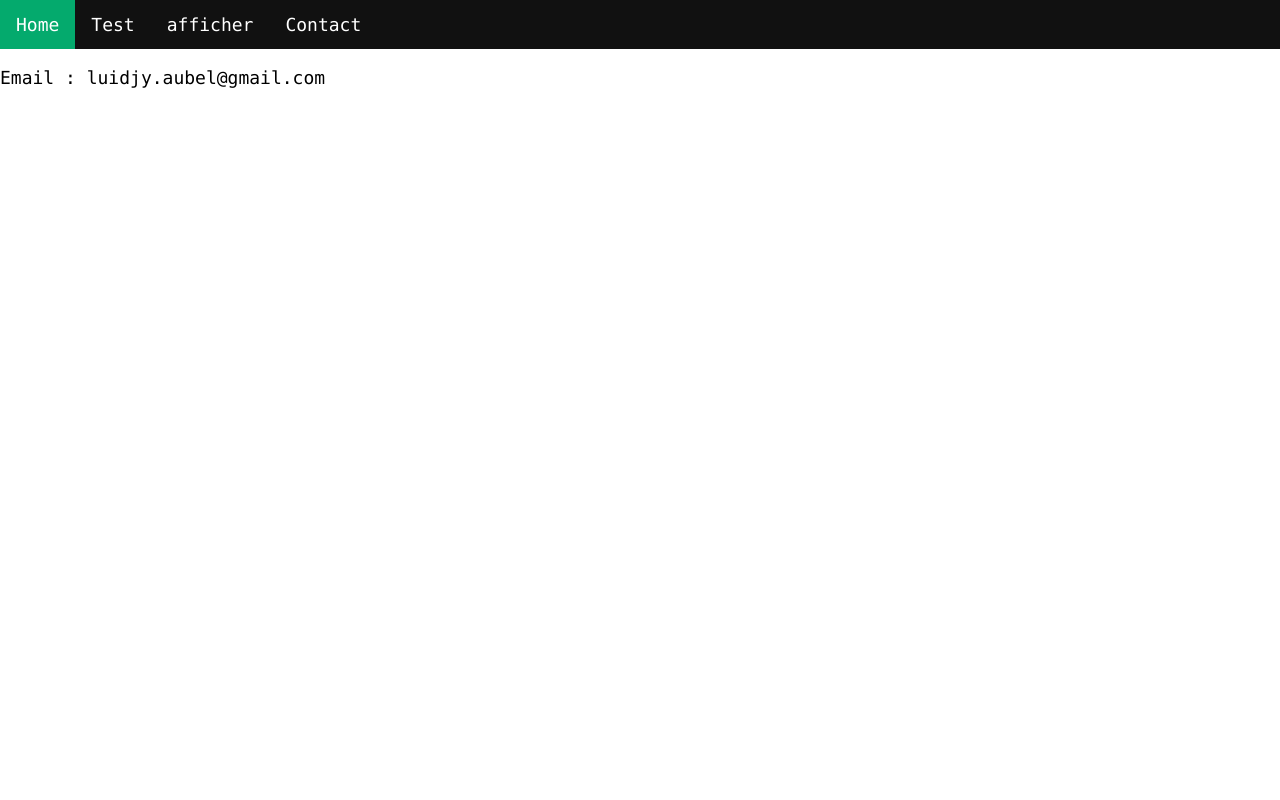
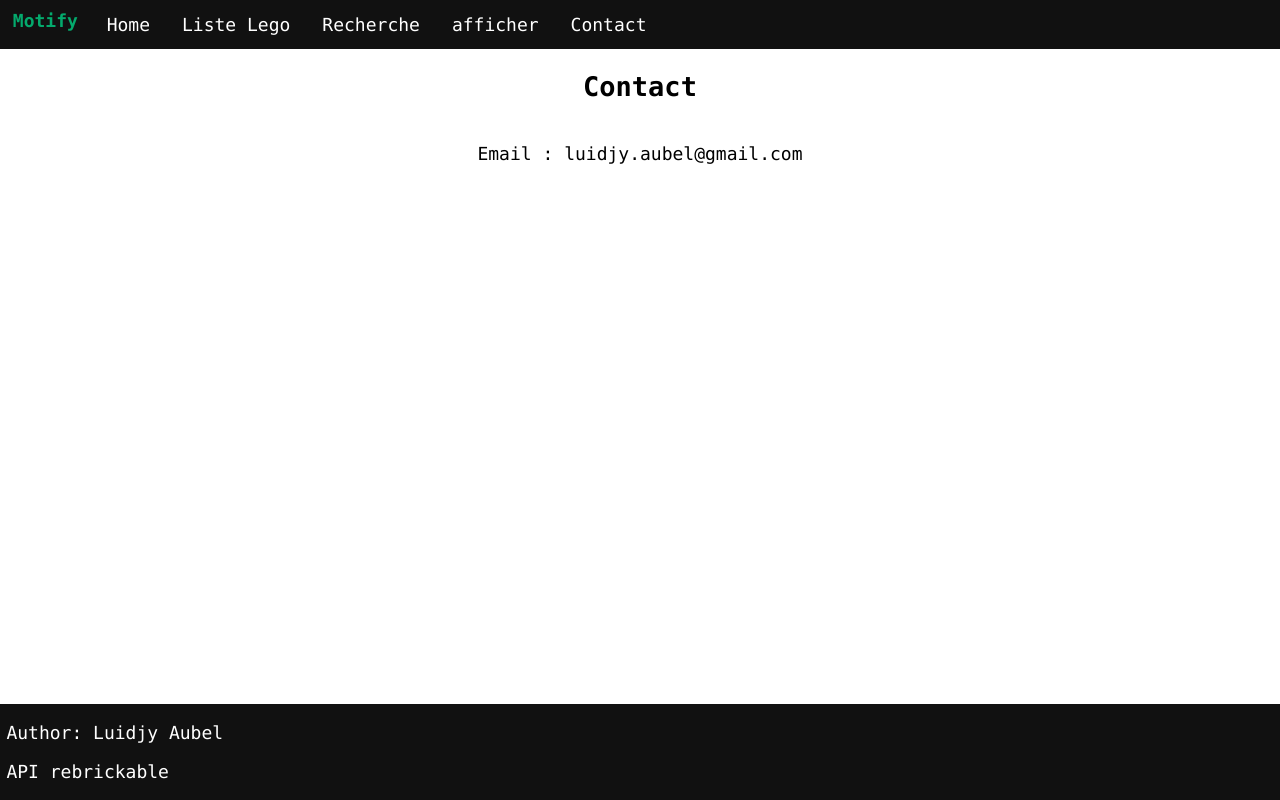
Before and after one commit to LuidjyAubel/React-app, a React (Create React App) app: page /contact in a window 1280 px wide. Built offline with nearby package versions, Linux system fonts and the light colour scheme.

Commit message:
Fix: Style

```diff
--- a/public/index.html
+++ b/public/index.html
@@ -2,7 +2,7 @@
 <html lang="en">
   <head>
     <meta charset="utf-8" />
-    <link rel="icon" href="%PUBLIC_URL%/favicon.ico" />
+    <link rel="icon" href="%PUBLIC_URL%/motify.png" />
     <meta name="viewport" content="width=device-width, initial-scale=1" />
     <meta name="theme-color" content="#000000" />
     <meta
@@ -24,7 +24,7 @@
       work correctly both with client-side routing and a non-root public URL.
       Learn how to configure a non-root public URL by running `npm run build`.
     -->
-    <title>Project react</title>
+    <title>Motify</title>
   </head>
   <body>
     <noscript>You need to enable JavaScript to run this app.</noscript>
--- a/src/App.css
+++ b/src/App.css
@@ -78,6 +78,6 @@ input[type=text],input[type=password], select {
   box-sizing: border-box;
 }
 img{
-  width: 500px;
+  width: 700px;
   height: 500px;
 }
--- a/src/App.js
+++ b/src/App.js
@@ -3,6 +3,7 @@ import './App.css';
 import { BrowserRouter, Routes, Route } from 'react-router-dom';
 // import de nos pages
 import Home from './pages/Home';
+import LegoList from './pages/LegoList'
 import NoPage from './pages/NoPage';
 import Layout from './pages/Layout';
 import Contact from './pages/Contact';
@@ -16,6 +17,7 @@ function App() {
       <Routes>
         <Route path='/' element={<Layout/>}>
         <Route index element={<Home/>}/>
+        <Route path='legolist' element={<LegoList/>}/>
         <Route path='test' element={<Test/>}/>
         <Route path='afficher' element={<Afficher/>}/>
         <Route path='contact' element={<Contact/>}/>
--- a/src/components/ApiCall.js
+++ b/src/components/ApiCall.js
@@ -28,7 +28,7 @@ function ApiCall(){
         return <div>Chargement...</div>
     }else{
         return (
-            <div>
+            <div className="Principal">
                 <h1>Affichage des set lego</h1>
                 <Item items={items}/>
             </div>
--- a/src/components/Item.js
+++ b/src/components/Item.js
@@ -6,7 +6,7 @@ function Item({items}){
         return(
             <div class="item">
             {items.map(item => (
-            <div key={item.set_num}>
+            <div key={item.set_num} className={item.set_num}>
             <p>Numero du set : {item.set_num}</p>
             <p>Nom du set : {item.name}</p>
             <p>Nombre de pièce : {item.num_parts}</p>
--- a/src/pages/Afficher.js
+++ b/src/pages/Afficher.js
@@ -25,7 +25,8 @@ function Afficher(){
       )
 
         return(
-            <div>
+          <div>
+            <div className="Principal">
             <input type="text" placeholder="Search..." value={inputVal} onChange={onInputChange} />
             <h1>Affichage du set n°{searchResult.set_num}</h1>
             <a href={searchResult.set_url} target="_blank">{searchResult.name}</a>
@@ -34,6 +35,11 @@ function Afficher(){
             <p>Annèe : {searchResult.year}</p>
             <img src={searchResult.set_img_url}/>
            </div>
+           <footer>
+                <p>Author: Luidjy Aubel</p>
+                <p>Author: Luidjy Aubel</p>
+            </footer>
+           </div>
         )
 }
 export default Afficher;
--- a/src/pages/Contact.js
+++ b/src/pages/Contact.js
@@ -1,8 +1,13 @@
 import React from "react";
-function Contact(){
-    return(
-        <div>
-        <p>Email : luidjy.aubel@gmail.com</p>
+function Contact() {
+    return (
+        <div className="item">
+            <h2>Contact</h2>
+            <p>Email : luidjy.aubel@gmail.com</p>
+            <footer>
+                <p>Author: Luidjy Aubel</p>
+                <p>API rebrickable</p>
+            </footer>
         </div>
     )
 }
--- a/src/pages/Home.js
+++ b/src/pages/Home.js
@@ -1,8 +1,18 @@
 import React from "react";
-import ApiCall from '../components/ApiCall'; //importation de notre composant
-function Home(){
-return(
-    <ApiCall/>
-)
+import Logo from "../LEGO_logo.svg.png"
+import style from "../style.css"
+function Home() {
+    return (
+        <div className="text">
+            <div><h1>Bienvenue sur Motify !</h1></div>
+            <div><p>Cette application utilise l'API rebrickable <a href="https://rebrickable.com" target="_blank">rebrickable</a></p></div>
+            <div><p>Motify vous permet de Recherche et d'afficher une liste de lego disponible via rebrickable, cette application est basé sur <a href="https://aubel-luidjy.alwaysdata.net/motify/">Motify</a>.<br></br> Cette application utilise le Framwork React js et Fuse js</p></div>
+            <div><img class="logo" src={Logo}></img></div>
+            <footer>
+                <p>Author: Luidjy Aubel</p>
+                <p>Author: Luidjy Aubel</p>
+            </footer>
+        </div>
+    )
 }
 export default Home;
--- a/src/pages/Layout.js
+++ b/src/pages/Layout.js
@@ -5,11 +5,16 @@ function Layout(){
         <>
         <nav>
         <ul>
+          <li className="title">Motify
+          </li>
           <li>
             <Link to="/">Home</Link>
           </li>
           <li>
-            <Link to="/test">Test</Link>
+            <Link to="/legolist">Liste Lego</Link>
+          </li>
+          <li>
+            <Link to="/test">Recherche</Link>
           </li>
           <li>
             <Link to="/afficher">afficher</Link>
--- /dev/null
+++ b/src/pages/LegoList.js
@@ -0,0 +1,14 @@
+import React from "react";
+import ApiCall from '../components/ApiCall'; //importation de notre composant
+function LegoList(){
+return(
+    <div>
+    <ApiCall/>
+    <footer>
+    <p>Author: Luidjy Aubel</p>
+    <p>API rebrickable</p>
+  </footer>
+  </div>
+)
+}
+export default LegoList;
--- a/src/pages/Test.js
+++ b/src/pages/Test.js
@@ -1,7 +1,7 @@
-import React, {useState, useEffect} from "react";
+import React, { useState, useEffect } from "react";
 import Fuse from "fuse.js";
-function Test(){
-    const [inputVal, setVal] = useState("");
+function Test() {
+    const [inputVal, setVal] = useState(undefined);
     const [items, setItems] = useState([]);
     const [isLoaded, SetIsLoaded] = useState(false);
     const [error, setError] = useState(null);
@@ -11,7 +11,7 @@ function Test(){
         //console.log(searchResult);
     }
 
-    useEffect(() =>{
+    useEffect(() => {
         fetch('https://rebrickable.com//api/v3/lego/sets//?key=d2f2a1ef3260ceb4b63aa6bf03c1e9f9')
             .then(response => response.json())
             .then(
@@ -25,7 +25,7 @@ function Test(){
                 }
             )
     }, [])
-    const test = items.map(item => ({name: item.name}));
+    const test = items.map(item => ({ name: item.name }));
     const options = {
         includeScore: true,
         isCaseSensitive: false,
@@ -34,26 +34,34 @@ function Test(){
     }
     const fuse = new Fuse(test, options);
 
-      const result = fuse.search(inputVal+"=scheme");
+    const result = fuse.search(inputVal + "=scheme");
     console.log(result);
     console.log(test);
     //console.log(items);
 
-      if(result[0]){
-        return(
-            <div>
+    if (result) {
+        return (
+            <div className="Principal">
                 <input type="text" placeholder="Search..." value={inputVal} onChange={onInputChange} />
                 <div class="item">
                     {result.map(item => (
-            <p>Nom du set : {item.item.name}</p>
+                        <p key={item.item.name}>Nom du set : {item.item.name}</p>
                     ))}
                 </div>
+                <footer>
+                    <p>Author: Luidjy Aubel</p>
+                    <p>API rebrickable</p>
+                </footer>
             </div>
         )
-      }else{
-        return(
+    } else {
+        return (
             <div>
                 <input type="text" placeholder="Search..." value={inputVal} onChange={onInputChange} />
+                <footer>
+                    <p>Author: Luidjy Aubel</p>
+                    <p>API rebrickable</p>
+                </footer>
             </div>
         )
     }
--- a/src/style.css
+++ b/src/style.css
@@ -1,4 +1,44 @@
+html {
+    height: 100%;
+  }
+body{
+    margin: 0px;
+    padding: 0px;
+    font-family: consolas;
+    font-size: 18px;
+    height: 100%;
+}
+ul {
+    list-style-type: none;
+    margin: 0;
+    padding: 0;
+    overflow: hidden;
+    background-color: #111;
+  }
 
+  li {
+    float: left;
+  }
+
+  li a {
+    display: block;
+    color: white;
+    text-align: center;
+    padding: 14px 16px;
+    text-decoration: none;
+  }
+
+  li a:hover{
+    background-color: #04AA6D;
+  }
+
+  .title{
+    padding-top: 0.75%;
+    color: #04AA6D;
+    font-weight: bold;
+    padding-left: 1%;
+    padding-right: 1%;
+  }
 footer{
     display: block;
     background-color: #111;
@@ -20,6 +60,16 @@ footer p a {
 footer a:hover{
     text-decoration: underline;
 }
+.logo{
+  width:200px;
+  height:200px;
+}
+.main{
+    display: block;
+    margin-top: 1%;
+    margin-left: 1%;
+    margin-right: 1%;
+}
 .button1 {
     border-radius: 40px;
     width: 200px;
@@ -35,15 +85,81 @@ footer a:hover{
 }
 .text{
     margin-top: 2%;
-    padding: 10px;
+    margin-left: 10%;
+    margin-right: 10%;
+    margin-bottom: 2%;
+    padding-bottom: 2%;
     box-shadow: 0 2px 5px 0 rgb(0 0 0 / 20%), 0 2px 10px 0 rgb(0 0 0 / 10%);
     border-radius: 40px;
+    display: flex;
+    flex-direction: column;
+    align-items: center;
 }
-
-div .item{
-  width: 60em;
-margin: 25px;
-padding: 10px;
-box-shadow: 0 2px 5px 0 rgba(0,0,0,.2),0 2px 10px 0 rgba(0,0,0,.1);
-border-radius: 40px 40px;
+.text div{
+  display: flex;
+  align-items: center;
 }
+.item{
+  display: flex;
+  flex-direction: column;
+  align-items: center;
+}
+.Principal{
+  display: flex;
+flex-direction: column;
+align-items: center;
+padding-bottom: 7%;
+}
+.item div{
+  margin-bottom: 2%;
+  padding-bottom: 2%;
+  padding-left: 2%;
+  padding-right: 2%;
+  box-shadow: 0 2px 5px 0 rgb(0 0 0 / 20%), 0 2px 10px 0 rgb(0 0 0 / 10%);
+  border-radius: 40px;
+  display: flex;
+  flex-direction: column;
+  align-items: center;
+}
+input[type=text],input[type=password], select {
+    width: 50%;
+    padding: 12px 20px;
+    margin: 8px 0;
+    display: inline-block;
+    border: 1px solid #ccc;
+    border-radius: 4px;
+    box-sizing: border-box;
+  }
+  table{
+    width: 100%;
+  }
+  th{
+    border: solid black;
+    text-align: center;
+    background-color: #04AA6D;
+}
+  td{
+    border: solid black;
+    text-align: center;
+}
+tr:hover{
+    background-color: lightgreen;
+}
+.aff {
+    border-radius: 5px;
+    padding: 20px;
+    margin-left: 1%;
+    margin-right: 1%;
+    display: block;
+    height: 100%;
+  }
+  .aff p{
+    width: max-content;
+  }
+  .aff img{
+    width: max-content;
+    float: right;
+    display: inline;
+    position: relative;
+    bottom: 15em;
+  }
```
Also changed, not shown: src/LEGO_logo.svg.png (renamed from public/LEGO_logo.svg.png). Lines whose indentation alone changed are shown as unchanged.
